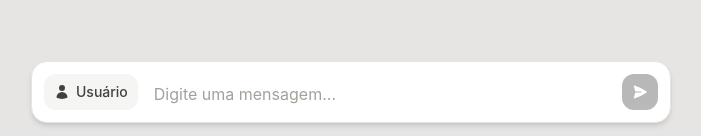
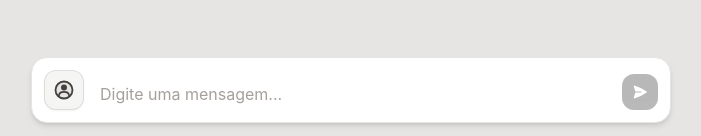
Before and after one commit to slayer-br/chat-offline, a React (Vite) app: page / in a window 1280 px wide. Shown: the part 661-797 px from the top of the page, without its empty margins (289-990 px from the left). Built offline with nearby package versions, Linux system fonts and the light colour scheme.

Commit message:
style: atualiza toggle para exibir apenas ícone aumentado

```diff
--- a/src/components/SenderToggle.tsx
+++ b/src/components/SenderToggle.tsx
@@ -12,41 +12,65 @@ export function SenderToggle({ sender, onToggle }: SenderToggleProps) {
     <button
       type="button"
       onClick={onToggle}
+      title={isRobot ? 'Remetente: Robô (clique para alternar)' : 'Remetente: Usuário (clique para alternar)'}
       aria-label={`Alternar remetente. Atual: ${isRobot ? 'Robô' : 'Usuário'}`}
-      className={`flex h-9 items-center gap-1.5 rounded-xl px-2.5 text-xs sm:text-sm font-medium transition-all select-none ${
+      className={`flex h-10 w-10 shrink-0 items-center justify-center rounded-xl transition-all duration-200 select-none shadow-xs active:scale-95 ${
         isRobot
-          ? 'bg-purple-100 text-purple-700 hover:bg-purple-200'
-          : 'bg-stone-100 text-stone-700 hover:bg-stone-200'
+          ? 'bg-purple-100/90 text-purple-700 hover:bg-purple-200/90 border border-purple-300/80 ring-1 ring-purple-400/30'
+          : 'bg-stone-100 text-stone-700 hover:bg-stone-200/80 border border-stone-300/70'
       }`}
     >
       {isRobot ? (
-        <>
         <svg
           xmlns="http://www.w3.org/2000/svg"
           viewBox="0 0 24 24"
-            fill="currentColor"
-            className="h-4 w-4"
+          fill="none"
+          className="h-6 w-6 shrink-0"
         >
-            <path d="M12 2a1 1 0 0 1 1 1v1.07A8.002 8.002 0 0 1 20 12v3a4 4 0 0 1-4 4h-1v1a2 2 0 0 1-2 2h-2a2 2 0 0 1-2-2v-1H8a4 4 0 0 1-4-4v-3a8.002 8.002 0 0 1 7-7.93V3a1 1 0 0 1 1-1ZM8.5 10a1.5 1.5 0 1 0 0 3 1.5 1.5 0 0 0 0-3Zm7 0a1.5 1.5 0 1 0 0 3 1.5 1.5 0 0 0 0-3Z" />
+          <path d="M12 5.5V2.5" stroke="#a855f7" strokeWidth="2" strokeLinecap="round" />
+          <circle cx="12" cy="2" r="1.5" fill="#ec4899" />
+          <rect
+            x="3.5"
+            y="5.5"
+            width="17"
+            height="14"
+            rx="4.5"
+            className="fill-purple-600/15 stroke-purple-600"
+            strokeWidth="1.8"
+          />
+          <circle cx="8.5" cy="11.5" r="1.8" className="fill-purple-700" />
+          <circle cx="15.5" cy="11.5" r="1.8" className="fill-purple-700" />
+          <path
+            d="M9.5 15.2C10.5 16.5 13.5 16.5 14.5 15.2"
+            stroke="#7c3aed"
+            strokeWidth="1.8"
+            strokeLinecap="round"
+          />
         </svg>
-          <span>Robô</span>
-        </>
       ) : (
-        <>
         <svg
           xmlns="http://www.w3.org/2000/svg"
           viewBox="0 0 24 24"
-            fill="currentColor"
-            className="h-4 w-4"
+          fill="none"
+          className="h-6 w-6 shrink-0"
         >
+          <rect
+            x="3.5"
+            y="3.5"
+            width="17"
+            height="17"
+            rx="8.5"
+            className="fill-stone-600/10 stroke-stone-700"
+            strokeWidth="1.8"
+          />
+          <circle cx="12" cy="9.5" r="3" className="fill-stone-700" />
           <path
-              fillRule="evenodd"
-              d="M7.5 6a4.5 4.5 0 1 1 9 0 4.5 4.5 0 0 1-9 0ZM3.751 20.105a8.25 8.25 0 0 1 16.498 0 .75.75 0 0 1-.437.695A18.683 18.683 0 0 1 12 22.5c-2.786 0-5.433-.608-7.812-1.7a.75.75 0 0 1-.437-.695Z"
-              clipRule="evenodd"
+            d="M7 17.2C7.2 14.3 9.4 13.8 12 13.8C14.6 13.8 16.8 14.3 17 17.2"
+            stroke="currentColor"
+            strokeWidth="1.8"
+            strokeLinecap="round"
           />
         </svg>
-          <span>Usuário</span>
-        </>
       )}
     </button>
   )
```
Lines whose indentation alone changed are shown as unchanged.
